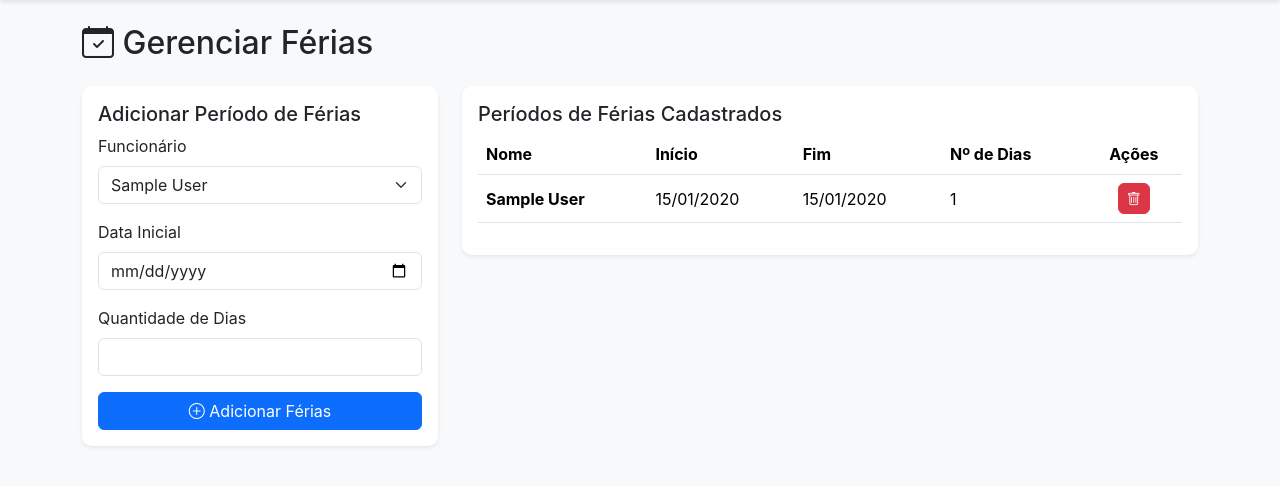
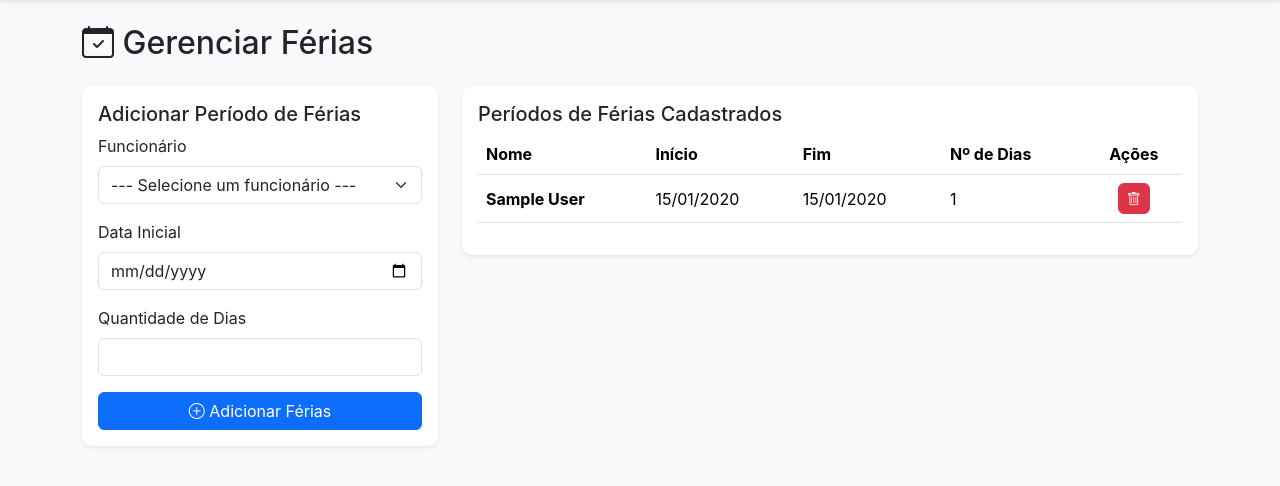
Before and after one commit to Corolario/ferias, a Flask app: page /ferias in a window 1280 px wide. Shown: the part 56-542 px from the top of the page. Run offline with Flask 3, Linux system fonts and the light colour scheme; the visitor is signed in with stand-in values (Sample User, id 1); tables that the repository leaves empty hold one stand-in row (values such as "Sample post"); some libraries are stand-ins or nearby versions.

Commit message:
Melhorias na página de férias
- Adicionar opção padrão vazia no dropdown de funcionários
- Ordenar períodos de férias alfabeticamente por nome
- Opção "--- Selecione um funcionário ---" com selected e disabled

```diff
--- a/app.py
+++ b/app.py
@@ -279,6 +279,10 @@ def ferias():
         vacations_df['start_date_obj'] = pd.to_datetime(vacations_df['start_date'], format='%d/%m/%Y')
         vacations_df['end_date_obj'] = pd.to_datetime(vacations_df['end_date'], format='%d/%m/%Y')
         vacations_df['num_days'] = (vacations_df['end_date_obj'] - vacations_df['start_date_obj']).dt.days + 1
+
+        # Ordenar por nome alfabético
+        vacations_df = vacations_df.sort_values(by='name')
+
         vacations = vacations_df.to_dict('records')
     else:
         vacations = []
--- a/templates/ferias.html
+++ b/templates/ferias.html
@@ -22,6 +22,7 @@
                         <div class="mb-3">
                             <label for="employee_id" class="form-label">Funcionário</label>
                             <select class="form-select" id="employee_id" name="employee_id" required>
+                                <option value="" selected disabled>--- Selecione um funcionário ---</option>
                                 {% for emp in employees %}
                                 <option value="{{ emp.id }}">{{ emp.name }}</option>
                                 {% endfor %}
```
